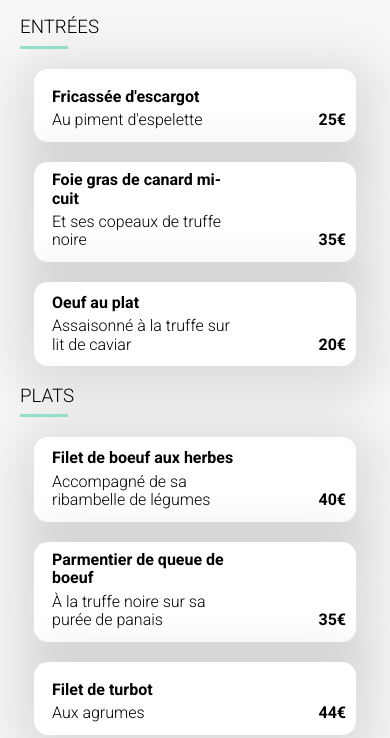
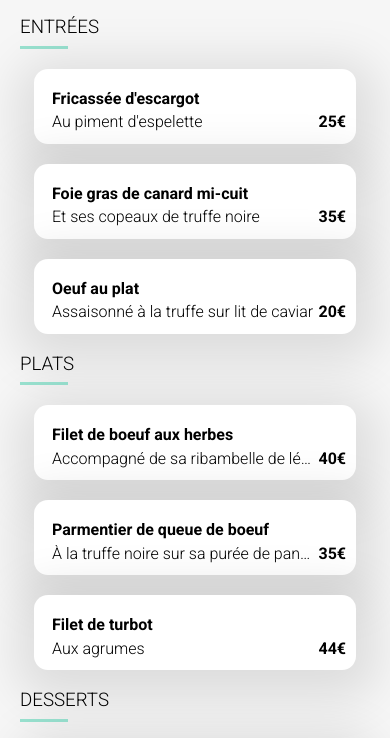
Before and after one commit to maax6/p3-Oh-my-food, a website: page PaletteDuGout.html in a window 390 px wide. Shown: the part 437-1175 px from the top of the page. Drawn offline with Linux system fonts and the light colour scheme; a web font is replaced by a local one.

Commit message:
Transition => Max-width ✅
rajouter cubic beziers Gerer le responsive

```diff
--- a/PaletteDuGout.html
+++ b/PaletteDuGout.html
@@ -50,7 +50,7 @@
                                     <strong>25€</strong>
                                 </div>
                                 <div class="item__check">
-                                    <i class="fas fa-check item__check--ico"></i>
+                                    <i class="fas fa-check-circle item__check--ico"></i>
                                 </div>
                             </div>
                             <div class="item">
@@ -62,7 +62,7 @@
                                     <strong>35€</strong>
                                 </div>
                                 <div class="item__check">
-                                    <i class="fas fa-check item__check--ico"></i>
+                                    <i class="fas fa-check-circle item__check--ico"></i>
                                 </div>
                             </div>
                             <div class="item">
@@ -74,7 +74,7 @@
                                     <strong>20€</strong>
                                 </div>
                                 <div class="item__check">
-                                    <i class="fas fa-check item__check--ico"></i>
+                                    <i class="fas fa-check-circle item__check--ico"></i>
                                 </div>
                             </div>
                         </div>
@@ -90,7 +90,7 @@
                                     <strong>40€</strong>
                                 </div>
                                 <div class="item__check">
-                                    <i class="fas fa-check item__check--ico"></i>
+                                    <i class="fas fa-check-circle item__check--ico"></i>
                                 </div>
                             </div>
                             <div class="item">
@@ -102,7 +102,7 @@
                                     <strong>35€</strong>
                                 </div>
                                 <div class="item__check">
-                                    <i class="fas fa-check item__check--ico"></i>
+                                    <i class="fas fa-check-circle item__check--ico"></i>
                                 </div>
                             </div>
                             <div class="item">
@@ -114,7 +114,7 @@
                                     <strong>44€</strong>
                                 </div>
                                 <div class="item__check">
-                                    <i class="fas fa-check item__check--ico"></i>
+                                    <i class="fas fa-check-circle item__check--ico"></i>
                                 </div>
                             </div>
                         </div>
@@ -130,7 +130,7 @@
                                     <strong>18€</strong>
                                 </div>
                                 <div class="item__check">
-                                    <i class="fas fa-check item__check--ico"></i>
+                                    <i class="fas fa-check-circle item__check--ico"></i>
                                 </div>
                             </div>
                             <div class="item">
@@ -142,7 +142,7 @@
                                     <strong>22€</strong>
                                 </div>
                                 <div class="item__check">
-                                    <i class="fas fa-check item__check--ico"></i>
+                                    <i class="fas fa-check-circle item__check--ico"></i>
                                 </div>
                             </div>
                             <div class="item">
@@ -154,7 +154,7 @@
                                     <strong>23€</strong>
                                 </div>
                                 <div class="item__check">
-                                    <i class="fas fa-check item__check--ico"></i>
+                                    <i class="fas fa-check-circle item__check--ico"></i>
                                 </div>
                             </div>
                         </div>
--- a/sass/4-pages/_menus.scss
+++ b/sass/4-pages/_menus.scss
@@ -11,7 +11,6 @@
     position: relative;
     padding: 20px;
     .main__wrapper{
-        margin: auto;
         h2{
             font-family: 'shrikhand';
             font-weight: 400;
@@ -23,7 +22,6 @@
             }
         }
         .menu__wrapper{
-            margin: auto;
             .menu__type{
                 font-weight: 300;
                 margin-bottom: 7px;
@@ -41,9 +39,9 @@
                 align-items:flex-end;
                 padding:12px 20px 12px 18px ;
                 margin: 20px 14px;
-                flex-wrap: nowrap;
-                max-width: 100%;
-                // min-width: 340px;
+                // flex-wrap: nowrap;
+                max-width: 800px;
+                min-width: 200px;
                 max-height: 100px;
                 background-color: #FFFFFF;
                 cursor: pointer;
@@ -51,56 +49,52 @@
                 border-radius: 14px;
                 overflow: hidden;
                 text-overflow: ellipsis;
-                &:hover > .item__check{
-                    transform: translateX(0px);
-                    transition: .5s cubic-bezier(.68,-0.55,.27,2.55);
-                    .item__check--ico{
-                        transition: transform .4s  ease-out;
-                        transform: rotate(-360deg);
-                    }
-                }
-                &:hover > .item__price{
-                    transform: translateX(0px);
-                    transition: .5s cubic-bezier(.68,-0.55,.27,2.55);
-                }
                 &__txt{
+                    background:transparent;
                     flex: 1;
-                    // white-space: nowrap;
+                    white-space: nowrap;
                     overflow: hidden;
                     text-overflow: ellipsis;
                     &--tittle{
                         margin:0;
+                        overflow: hidden;
+                        text-overflow: ellipsis;
                     }
                     &--desc{
                         margin:5px 0 0 0;
                         font-weight: 300;
-
+                        overflow: hidden;
+                        text-overflow: ellipsis;
                     }
                 }
                 &__price{
-                    font-size: 1em;
-                    justify-self: flex-end;
-                    transform: translateX(75px);
-                    position: relative;
+                    font-weight: normal;
+
                 }
                 &__check{
                     display: flex;
                     align-items: center;
                     justify-content: center;
                     // flex-basis: 0%;
-                    height: 73px;
-                    width: 75px;
+                    height: 75px;
                     background-color: $color-tertiary;
                     margin: -12px -20px -12px 10px;
                     flex-basis: 75px;
-                    transform: translateX(75px);
+                    max-width:0px;
+                    transition: max-width .4s;
                     &--ico{
-                        background-color: #fff;
-                        color: $color-tertiary;
-                        font-size: 16px;
+                        color:#FFF;
+                        font-weight:bold ;
+                        font-size: 1.5em;
                         border-radius: 50%;
-                        padding: 5px;
-                        font-size: 18px;
+
+                    }
+                }
+                &:hover > .item__check{
+                    max-width: 75px;
+                    .item__check--ico{
+                        transition: transform .4s  ease-out;
+                        transform: rotate(-360deg);
                     }
                 }
             }
@@ -110,7 +104,6 @@
 @media screen and (min-width: 992px){
     .type__wrapper{
         display: flex;
-        max-width: 100%;
         justify-content: center;
     }
     .menu > .main__wrapper > h2{
```
Also changed, not shown: index.html (+0 -1 lines), Public/css/style.css, 1 other file.
